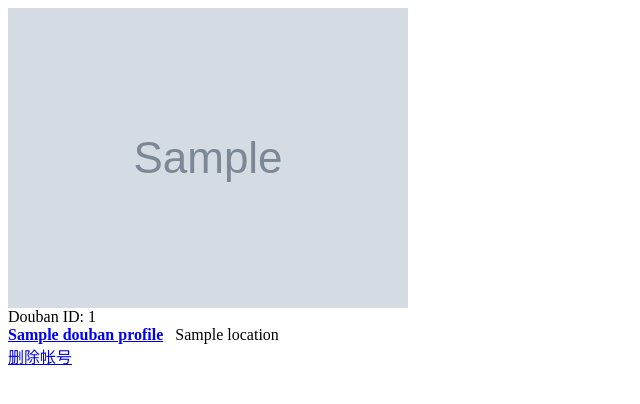
After one commit to wuyuntao/appengine-authdouban, a Python web app: template authdouban/templates/authdouban/douban_user.html in a window 1280 px wide. The commit adds this page. Shown: the top 404 px of the page, without its empty margins (0-640 px from the left). Run offline with Jinja, Linux system fonts and the light colour scheme; the template is opened without the code that fills it: most values are stand-ins (such as "Sample title", 1, 10 or a date in 2020); grey boxes marked "Sample" are stand-in pictures.

Commit message:
Update templates

```diff
--- /dev/null
+++ b/authdouban/templates/authdouban/douban_user.html
@@ -0,0 +1,27 @@
+<div class="douban-user">
+    <div class="douban-user-picture">
+        <img class="douban-user-picture" src="{{ douban_account.douban_profile.image_url }}" alt="{{ douban_account.douban_profile.screen_name }}"></img>
+    </div>
+
+    <div class="douban-user-bio">
+        <div class="douban-user-id">
+            Douban ID:
+            <span class="douban-user-id">{{ douban_account.douban_id }}</span>
+        </div>
+
+        <div class="douban-user-name">
+            <b><a href="{{ douban_account.douban_profile.url }}" class="douban-user-url">{{ douban_account.douban_profile.screen_name }}</a></b>
+            {% if douban_account.douban_profile.location %} &nbsp;
+            <span class="douban-user-city">{{ douban_account.douban_profile.location }}</span>
+            {% endif %}
+        </div>
+
+        {% block douban_user_delete %}
+        {% if douban_account %}
+        <div class="douban-user-delete">
+            <a href="/account/douban/delete/{{ douban_account.key }}/" class="douban-user-delete">删除帐号</a>
+        </div>
+        {% endif %}
+        {% endblock %}
+    </div>
+</div>
--- /dev/null
+++ b/authdouban/templates/authdouban/douban_user_no_delete.html
@@ -0,0 +1,3 @@
+{% extends 'douban_user.html' %}
+
+{% block douban_user_delete %}{% endblock %}
```
Also changed, not shown: authdouban/templates/authdouban/complete.html (+12 -0 lines), authdouban/templates/authdouban/delete_account.html (+23 -0 lines), authdouban/templates/authdouban/failure.html (+15 -0 lines), authdouban/templates/authdouban/list_account.html (+14 -11 lines).
